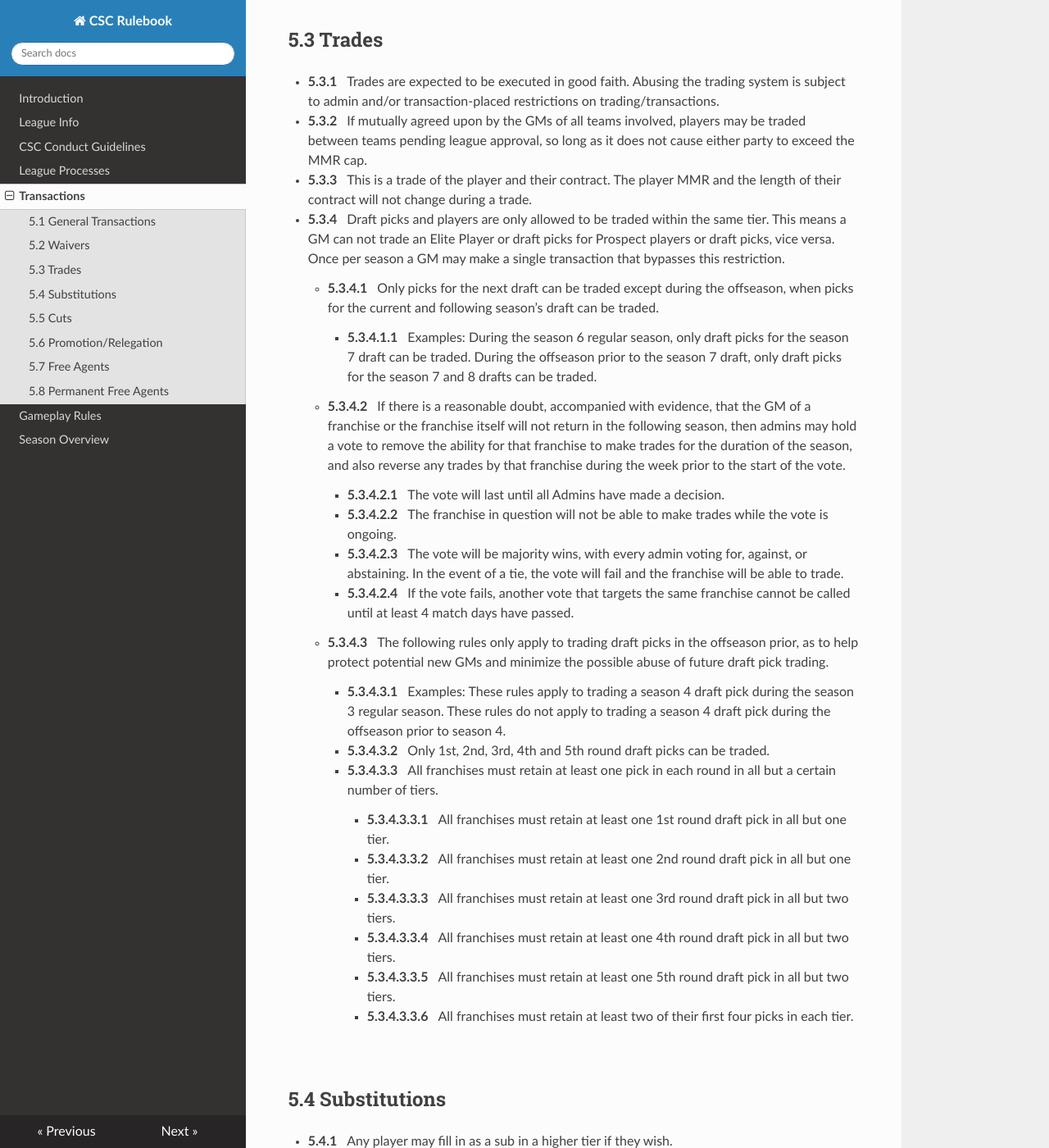
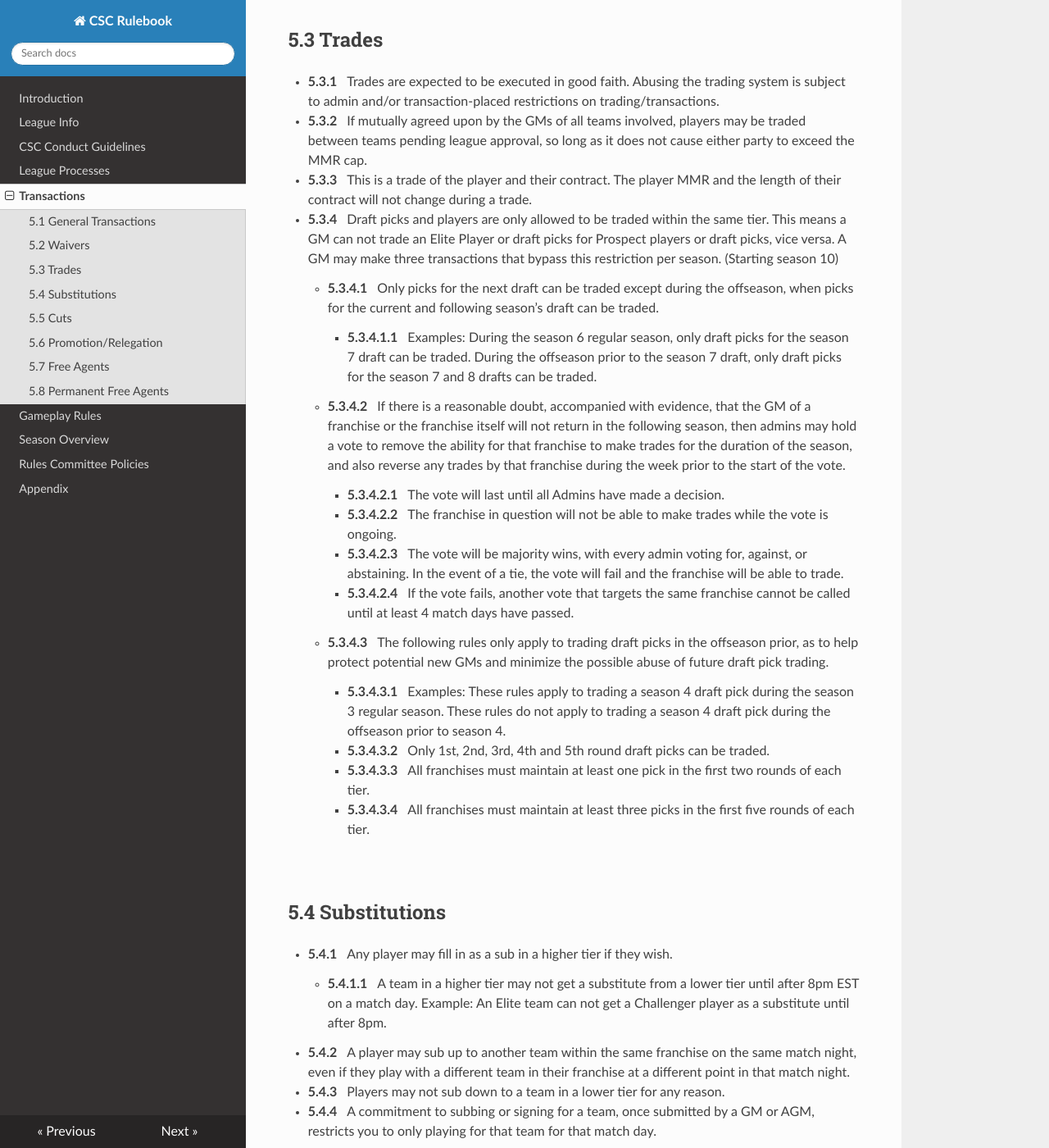
Before and after one commit to techlover1/csc-rulebook, an MkDocs documentation site: the page built from docs/transactions.md, in a window 1280 px wide and 1400 px high, scrolled down 1117 px. Shown: the whole window at 82% size. Built offline with MkDocs 1.6.1, drawn with Linux system fonts in a browser that asks for light colours; nearby versions of some CDN libraries.

```diff
--- a/docs/transactions.md
+++ b/docs/transactions.md
@@ -46,7 +46,7 @@
 
 - **5.3.3**&emsp;This is a trade of the player and their contract. The player MMR and the length of their contract will not change during a trade.
 
-- **5.3.4**&emsp;Draft picks and players are only allowed to be traded within the same tier. This means a GM can not trade an Elite Player or draft picks for Prospect players or draft picks, vice versa. Once per season a GM may make a single transaction that bypasses this restriction.
+- **5.3.4**&emsp;Draft picks and players are only allowed to be traded within the same tier. This means a GM can not trade an Elite Player or draft picks for Prospect players or draft picks, vice versa. A GM may make three transactions that bypass this restriction per season. (Starting season 10)
 
     - **5.3.4.1**&emsp;Only picks for the next draft can be traded except during the offseason, when picks for the current and following season’s draft can be traded.
 
@@ -68,19 +68,9 @@
 
         - **5.3.4.3.2**&emsp;Only 1st, 2nd, 3rd, 4th and 5th round draft picks can be traded.
 
-        - **5.3.4.3.3**&emsp;All franchises must retain at least one pick in each round in all but a certain number of tiers.
+        - **5.3.4.3.3**&emsp;All franchises must maintain at least one pick in the first two rounds of each tier.
 
-            - **5.3.4.3.3.1**&emsp;All franchises must retain at least one 1st round draft pick in all but one tier.
-
-            - **5.3.4.3.3.2**&emsp;All franchises must retain at least one 2nd round draft pick in all but one tier.
-
-            - **5.3.4.3.3.3**&emsp;All franchises must retain at least one 3rd round draft pick in all but two tiers.
-
-            - **5.3.4.3.3.4**&emsp;All franchises must retain at least one 4th round draft pick in all but two tiers.
-
-            - **5.3.4.3.3.5**&emsp;All franchises must retain at least one 5th round draft pick in all but two tiers.
-
-            - **5.3.4.3.3.6**&emsp;All franchises must retain at least two of their first four picks in each tier.
+        - **5.3.4.3.4**&emsp;All franchises must maintain at least three picks in the first five rounds of each tier.
 
 &emsp;
 
--- a/mkdocs.yml
+++ b/mkdocs.yml
@@ -9,3 +9,5 @@ nav:
     - Transactions: transactions.md
     - Gameplay Rules: gameplay-rules.md
     - Season Overview: season-overview.md
+    - Rules Committee Policies: rc-policies.md
+    - Appendix: appendix.md
```
Also changed, not shown: docs/appendix.md (added, +48 -0 lines), docs/gameplay-rules.md (+14 -5 lines), docs/league-info.md (+10 -2 lines), docs/league-processes.md (+5 -3 lines), docs/rc-policies.md (added, +47 -0 lines), docs/season-overview.md (+3 -3 lines).
